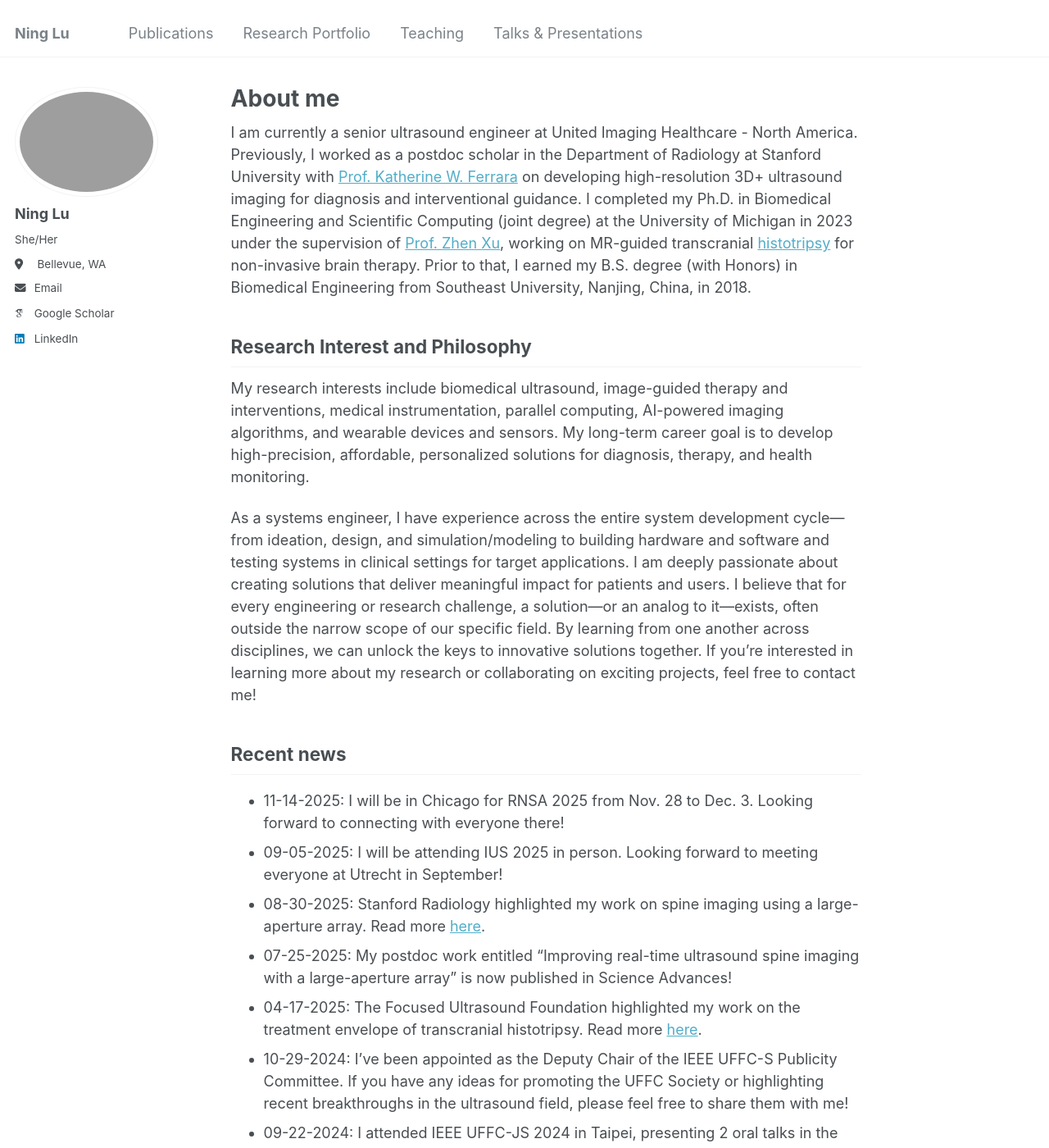
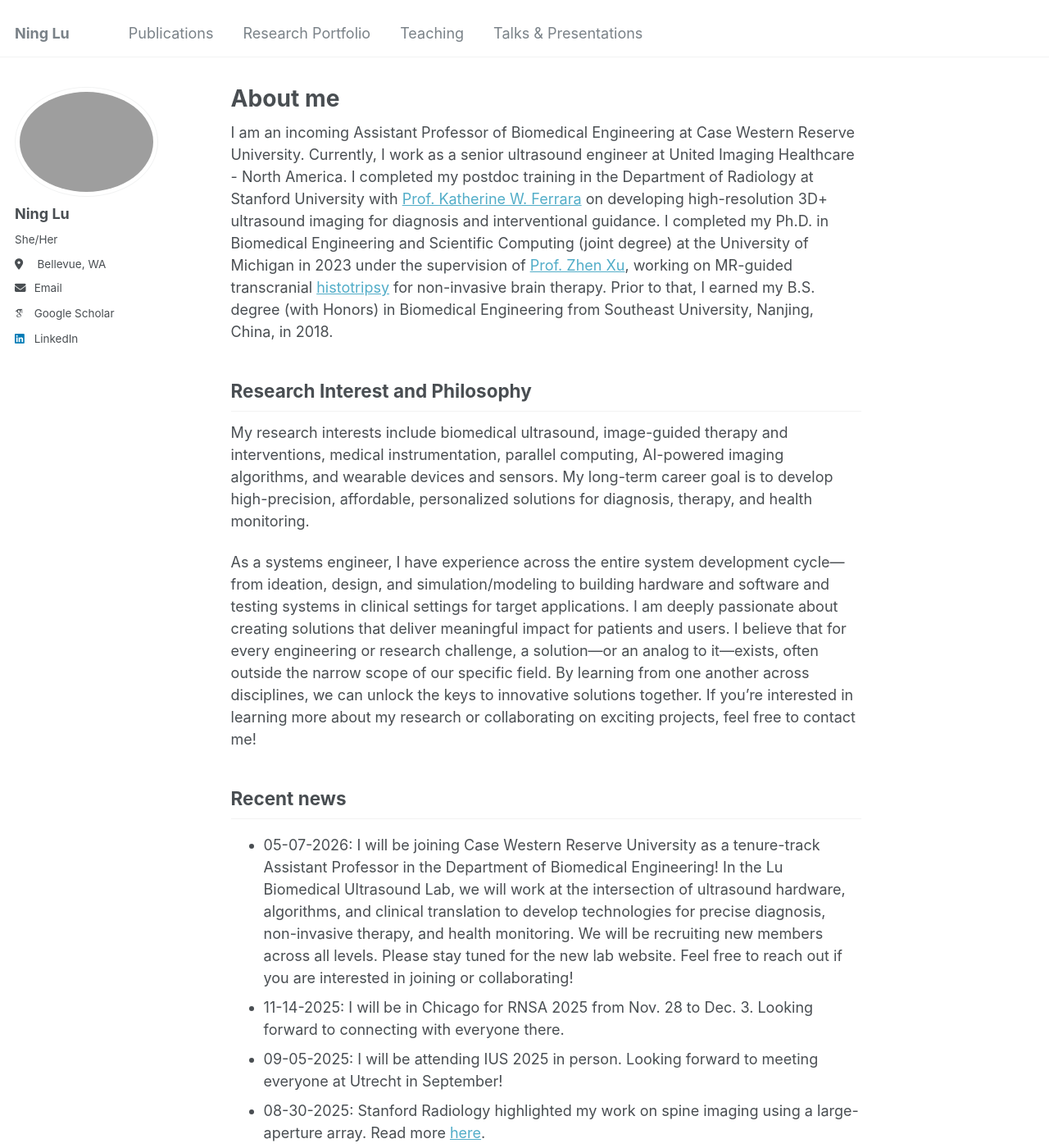
Before and after one commit to NingLu-Ultrasound/ninglu-ultrasound.github.io, a Jekyll site: the page built from _pages/about.md, in a window 1280 px wide and 1400 px high. Shown: the whole window at 82% size. Built offline with Jekyll 4.4.1, drawn with Linux system fonts in a browser that asks for light colours; some web fonts are replaced.

Commit message:
Update about.md

```diff
--- a/_pages/about.md
+++ b/_pages/about.md
@@ -8,7 +8,7 @@ redirect_from:
   - /about.html
 ---
 
-I am currently a senior ultrasound engineer at United Imaging Healthcare - North America. Previously, I worked as a postdoc scholar in the Department of Radiology at Stanford University with [Prof. Katherine W. Ferrara](https://med.stanford.edu/profiles/katherine-ferrara) on developing high-resolution 3D+ ultrasound imaging for diagnosis and interventional guidance. I completed my Ph.D. in Biomedical Engineering and Scientific Computing (joint degree) at the University of Michigan in 2023 under the supervision of [Prof. Zhen Xu](https://bme.umich.edu/people/xu-zhen/), working on MR-guided transcranial [histotripsy](https://histotripsy.umich.edu/) for non-invasive brain therapy. Prior to that, I earned my B.S. degree (with Honors) in Biomedical Engineering from Southeast University, Nanjing, China, in 2018.
+I am an incoming Assistant Professor of Biomedical Engineering at Case Western Reserve University. Currently, I work as a senior ultrasound engineer at United Imaging Healthcare - North America. I completed my postdoc training in the Department of Radiology at Stanford University with [Prof. Katherine W. Ferrara](https://med.stanford.edu/profiles/katherine-ferrara) on developing high-resolution 3D+ ultrasound imaging for diagnosis and interventional guidance. I completed my Ph.D. in Biomedical Engineering and Scientific Computing (joint degree) at the University of Michigan in 2023 under the supervision of [Prof. Zhen Xu](https://bme.umich.edu/people/xu-zhen/), working on MR-guided transcranial [histotripsy](https://histotripsy.umich.edu/) for non-invasive brain therapy. Prior to that, I earned my B.S. degree (with Honors) in Biomedical Engineering from Southeast University, Nanjing, China, in 2018.
 
 
 ## Research Interest and Philosophy
@@ -20,7 +20,8 @@ As a systems engineer, I have experience across the entire system development cy
 
 
 ## Recent news
-* 11-14-2025: I will be in Chicago for RNSA 2025 from Nov. 28 to Dec. 3. Looking forward to connecting with everyone there!
+* 05-07-2026: I will be joining Case Western Reserve University as a tenure-track Assistant Professor in the Department of Biomedical Engineering! In the Lu Biomedical Ultrasound Lab, we will work at the intersection of ultrasound hardware, algorithms, and clinical translation to develop technologies for precise diagnosis, non-invasive therapy, and health monitoring. We will be recruiting new members across all levels. Please stay tuned for the new lab website. Feel free to reach out if you are interested in joining or collaborating!
+* 11-14-2025: I will be in Chicago for RNSA 2025 from Nov. 28 to Dec. 3. Looking forward to connecting with everyone there.
 * 09-05-2025: I will be attending IUS 2025 in person. Looking forward to meeting everyone at Utrecht in September!
 * 08-30-2025: Stanford Radiology highlighted my work on spine imaging using a large-aperture array. Read more [here](https://med.stanford.edu/radiology/news/2025-news/a-new-approach-towards-real-time--panoramic-ultrasound-imaging-o.html).
 * 07-25-2025: My postdoc work entitled "Improving real-time ultrasound spine imaging with a large-aperture array" is now published in Science Advances!
```
